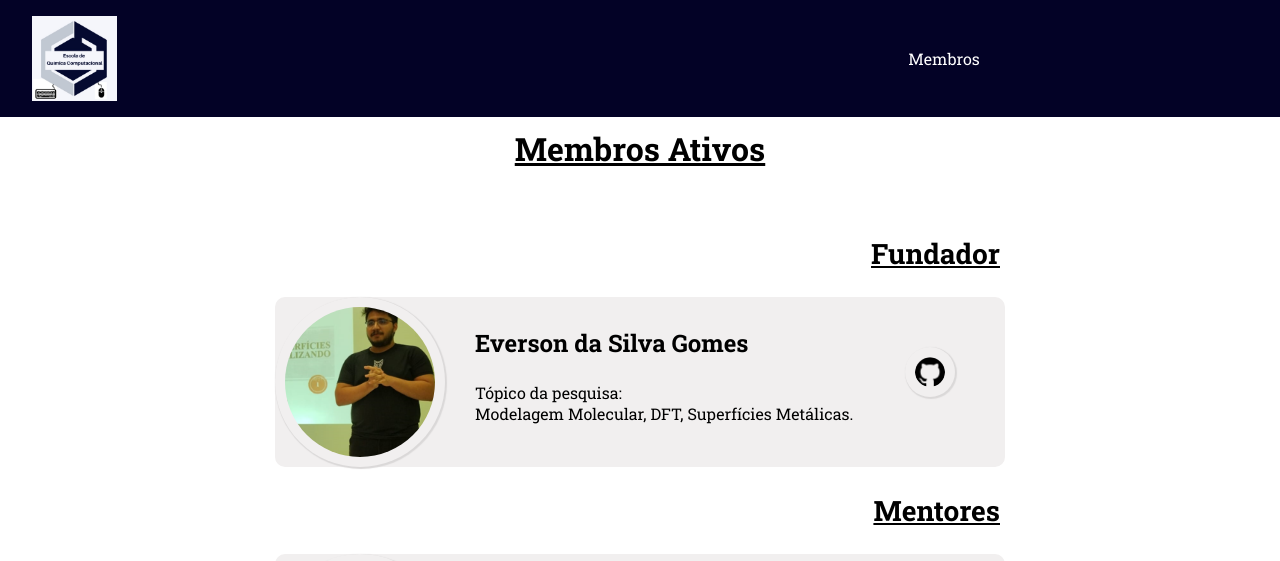
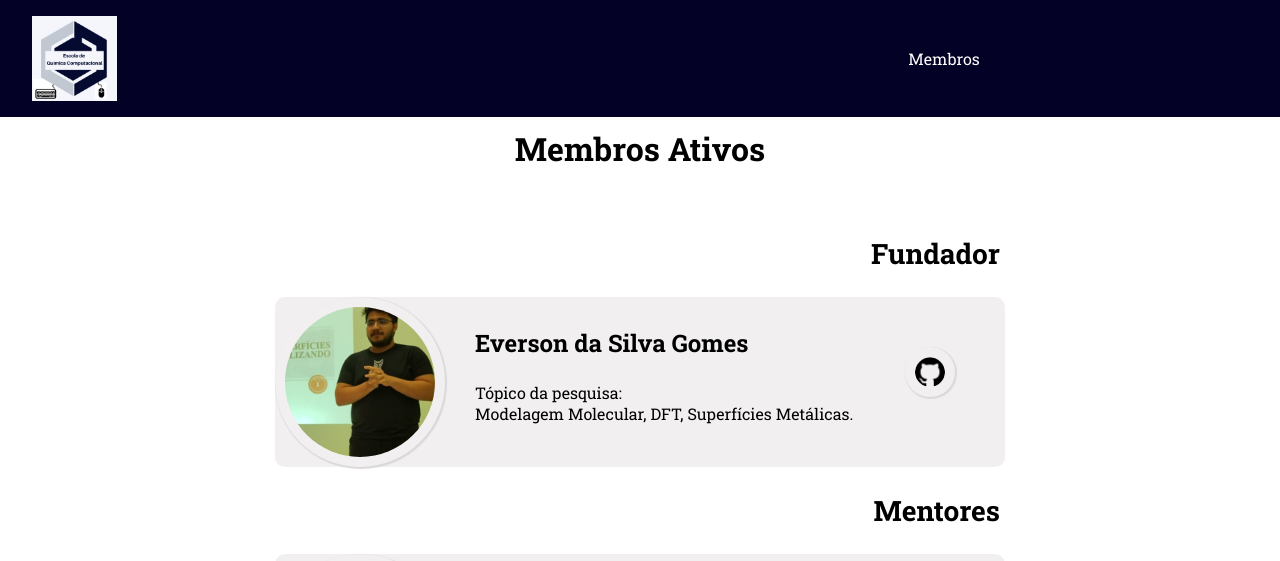
Before and after one commit to escola-quimica/Projeto-Quimica, a React (Vite) app: page /membros in a window 1280 px wide. Shown: the top 561 px of the page. Built offline with nearby package versions, Linux system fonts and the light colour scheme.

Commit message:
Update Membros.css

```diff
--- a/src/Components/Pages/Membros.css
+++ b/src/Components/Pages/Membros.css
@@ -8,14 +8,12 @@
   text-align: center;
   padding-top: 10px;
   font-size: 200%;
-  text-decoration:underline;
 }
 
 .tituloMembros{
   margin: 15px;
   text-align: right;
   font-size: 175%;
-  text-decoration: underline;
 }
 
 .container{
```
